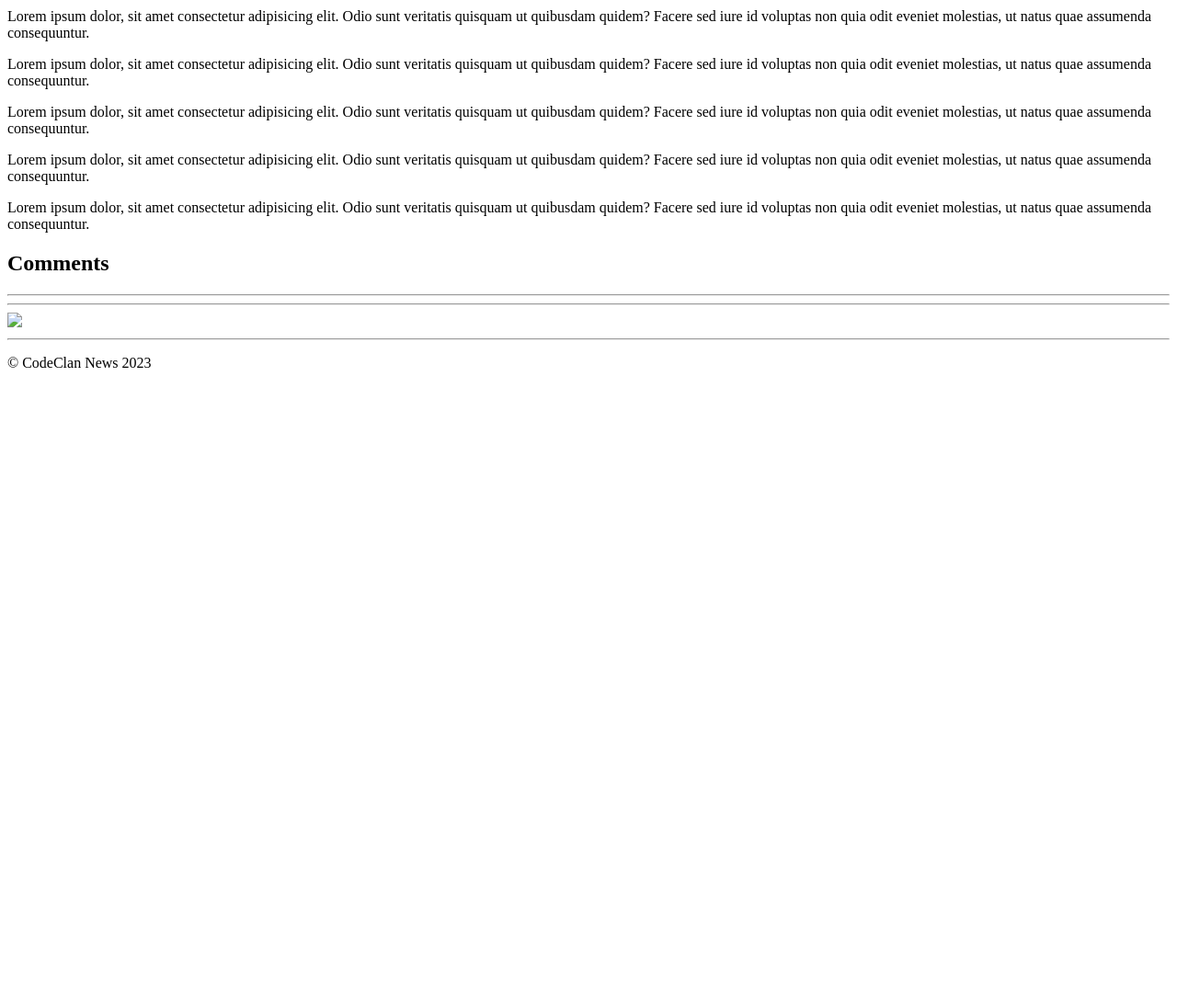
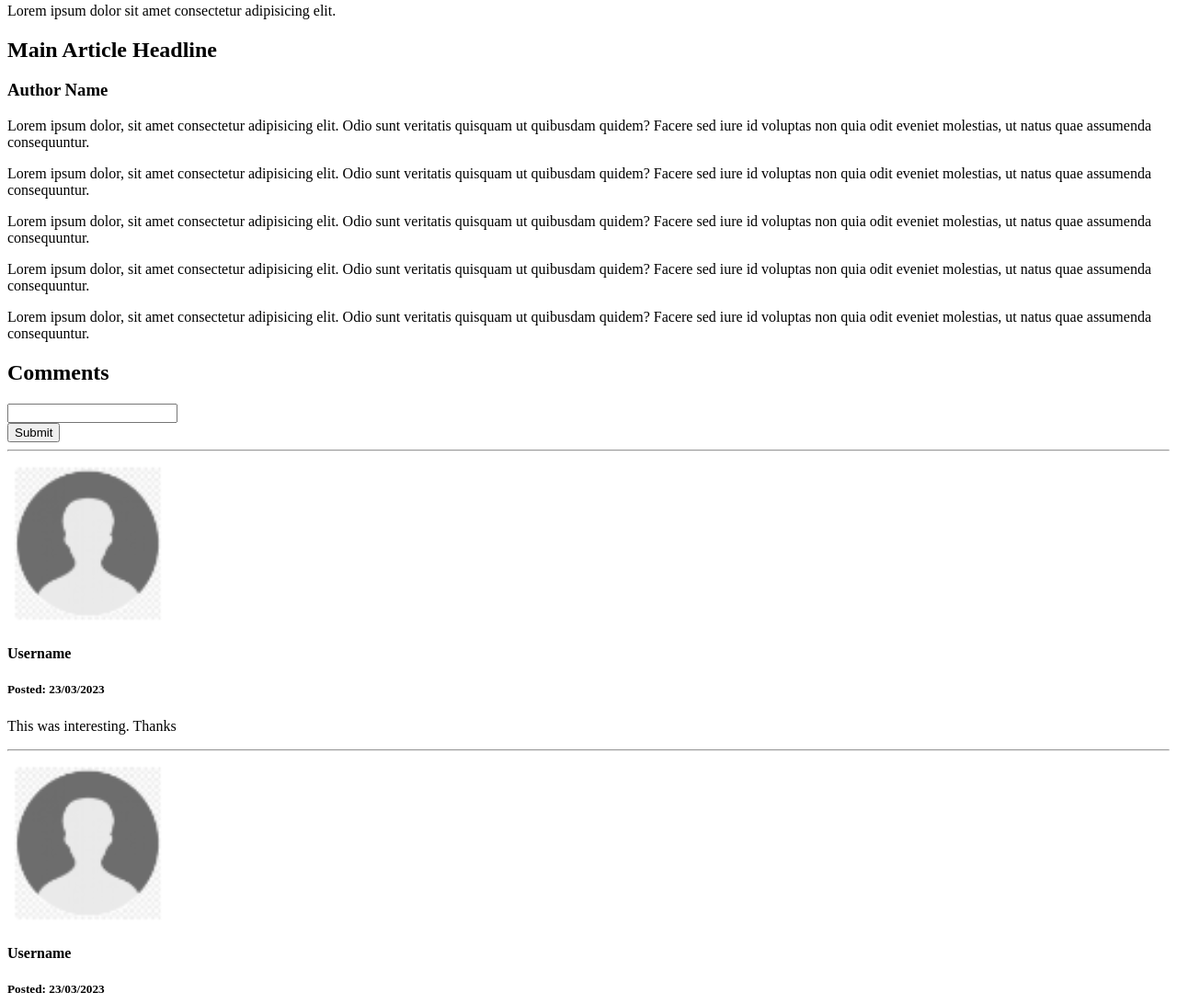
Before and after one commit to bjentwistle/html_css_lab_homework, a plain HTML site: page index.html in a window 1280 px wide. Shown: the part 1705-2797 px from the top of the page at 92% size. Before the commit the page ends 2125 px from the top, so only its background shows below. Drawn offline with Linux system fonts and the light colour scheme.

Commit message:
completed html

```diff
--- a/index.html
+++ b/index.html
@@ -31,6 +31,14 @@
             <h2>
                 Login
             </h2>
+            <form>
+                <label for="fname">Email:</label><br>
+                <input type="text" id="email" name="email" value=""><br>
+                <label for="lname">Password:</label><br>
+                <input type="text" id="password" name="password" value="">
+            </form>
+            <button class="submit-button">Submit</button>
+            <!-- submit button -->
 
 
         </section>
@@ -116,13 +124,33 @@
             <h2>
                 Comments
             </h2>
+            <form>
+                <input type="text" id="comments_box" name="comments" value=""><br>
+            </form>
+            <button class="submit-button">Submit</button>
+            <!-- submit button -->
             <hr>
-
+            <img src = "https://raw.githubusercontent.com/bjentwistle/html_css_lab_homework/main/stock_user%20(1).png" alt = "Stock User Pic">
+            <h4>
+                Username
+            </h4>
+            <h5> Posted: 23/03/2023 </h5>
+            <p> This was interesting. Thanks</p>
             <hr>
-            <img src = /Users/user/codeclan_work/week_03/day_1/02_css/html_css_lab/html_css_lab/stock_user.png >
+            <!-- try local path image sourcing -->
+            <img src = "https://raw.githubusercontent.com/bjentwistle/html_css_lab_homework/main/stock_user%20(1).png" alt = "Stock User Pic">
+            <h4>
+                Username
+            </h4>
+            <h5> Posted: 23/03/2023 </h5>
+            <p> This was informative. Thanks</p>
             <hr>
-
-
+            <img src = "https://raw.githubusercontent.com/bjentwistle/html_css_lab_homework/main/stock_user%20(1).png" alt = "Stock User Pic">
+            <h4>
+                Username
+            </h4>
+            <h5> Posted: 23/03/2023 </h5>
+            <p> This was rubbish. </p>
         </article>
     </main>
     <footer>
```
